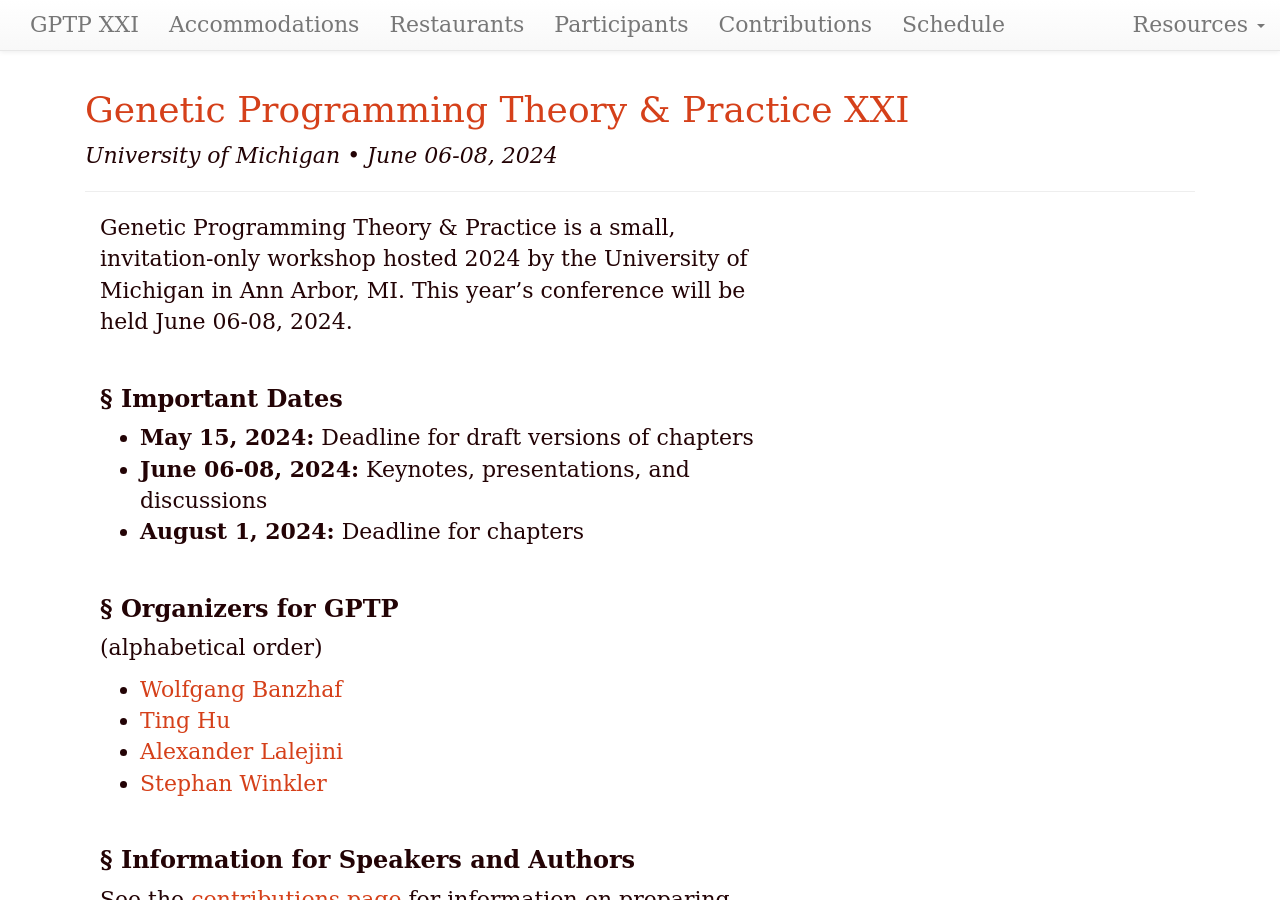
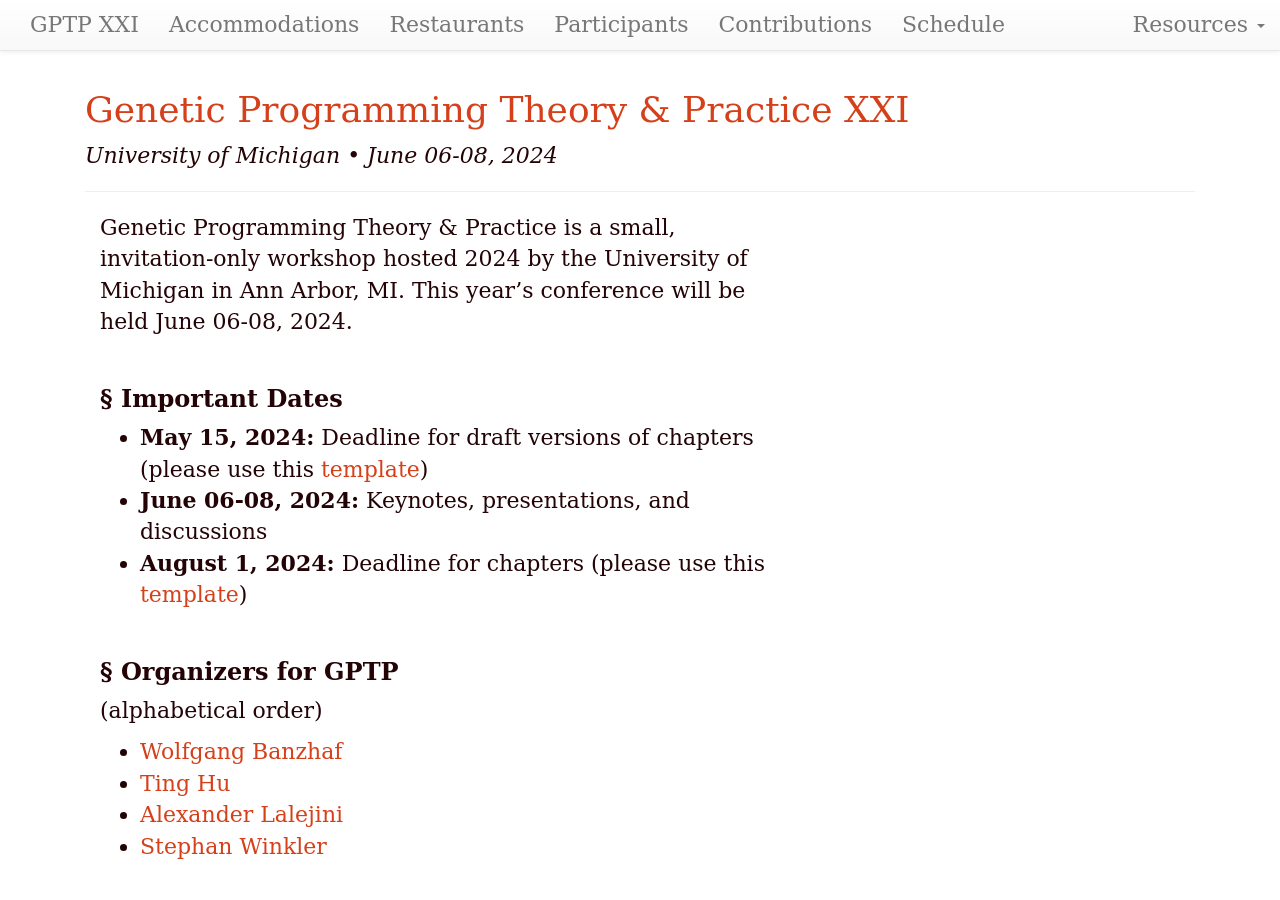
Before and after one commit to GPTP-workshop/gptp-workshop.github.io, a Jekyll site: the page built from index.md, in a window 1280 px wide and 900 px high. Built offline with Jekyll 4.4.1, drawn with Linux system fonts in a browser that asks for light colours.

Commit message:
Update index.md

```diff
--- a/index.md
+++ b/index.md
@@ -14,9 +14,9 @@ Fall 2022 will see the premiere of GPTP Sandbox, an online GPTP event dedicated
 
 ### Important Dates
 
-- **May 15, 2024:** Deadline for draft versions of chapters
+- **May 15, 2024:** Deadline for draft versions of chapters (please use this [template](http://gptp-workshop.com/Author.zip))
 - **June 06-08, 2024:** Keynotes, presentations, and discussions
-- **August 1, 2024:** Deadline for chapters
+- **August 1, 2024:** Deadline for chapters (please use this [template](http://gptp-workshop.com/Author.zip))
 
 ### Organizers for GPTP
 
```
